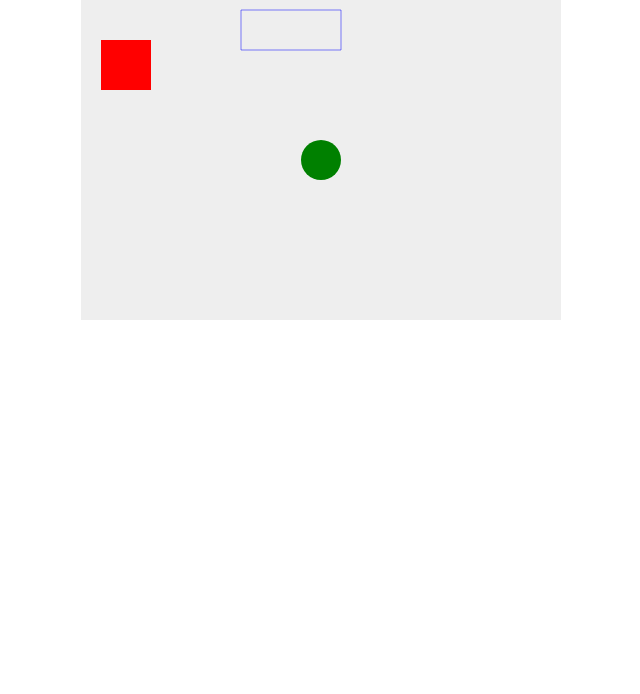
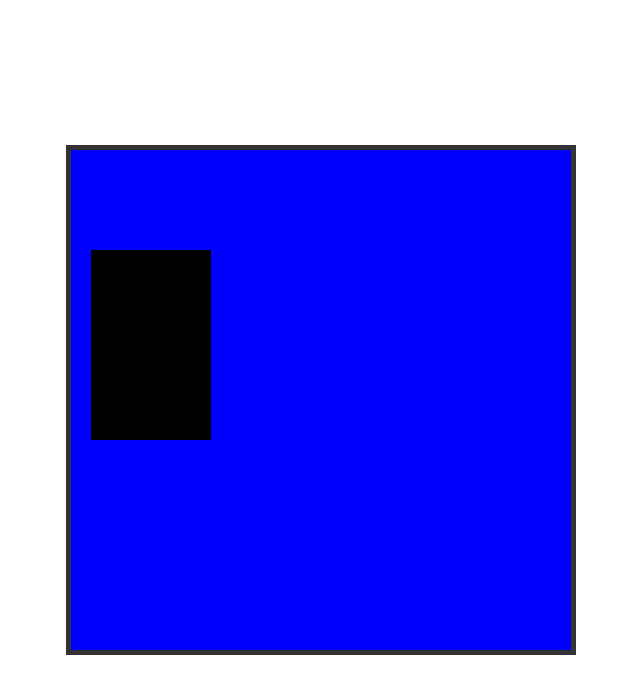
Before and after one commit to DreamersJS/game, a plain HTML site: page index.html in a window 1280 px wide. Shown: the whole page, without its empty margins (319-959 px from the left). Drawn offline with Linux system fonts and the light colour scheme.

Commit message:
add: movement

```diff
--- a/index.html
+++ b/index.html
@@ -3,34 +3,13 @@
 <head>
     <meta charset="utf-8" />
     <title>Gamedev Canvas Workshop - lesson 1: create the Canvas and draw on it</title>
-    <style>* { padding: 0; margin: 0; } canvas { background: #eee; display: block; margin: 0 auto; }</style>
+    <link rel="stylesheet" href="style.css">
 </head>
 <body>
 
 <canvas id="myCanvas" width="480" height="320"></canvas>
 
-<script>
-    var canvas = document.getElementById("myCanvas");
-    var ctx = canvas.getContext("2d");
-
-    ctx.beginPath();
-    ctx.rect(20, 40, 50, 50);
-    ctx.fillStyle = "#FF0000";
-    ctx.fill();
-    ctx.closePath();
-
-    ctx.beginPath();
-    ctx.arc(240, 160, 20, 0, Math.PI*2, false);
-    ctx.fillStyle = "green";
-    ctx.fill();
-    ctx.closePath();
-
-    ctx.beginPath();
-    ctx.rect(160, 10, 100, 40);
-    ctx.strokeStyle = "rgba(0, 0, 255, 0.5)";
-    ctx.stroke();
-    ctx.closePath();
-</script>
+<script src="script.js"> </script>
 
 </body>
 </html>
--- /dev/null
+++ b/script.js
@@ -0,0 +1,82 @@
+window.addEventListener('load', function () {
+
+const canvas = document.getElementById("myCanvas");
+const ctx = canvas.getContext("2d");
+canvas.width = 500;
+canvas.height = 500;
+
+class InputHandler{
+    constructor(game){
+        this.game = game;
+        window.addEventListener('keydown', (event) => {
+            console.log(event);
+            console.log(this.game.keys);
+            if (((event.key === 'ArrowUp') || (event.key === 'ArrowDown')) && this.game.keys.indexOf(event.key) === -1){
+                this.game.keys.push(event.key);
+            }
+        window.addEventListener('keyup', (event) => {
+            if(this.game.keys.indexOf(event.key) > -1){
+                this.game.keys.splice(this.game.keys.indexOf(event.key), 1);
+            }
+        });
+
+        });
+    }
+}
+class Projecile{}
+class Particle{}
+class Player{
+    constructor(game){
+        this.game = game;
+        this.width = 120;
+        this.height = 190;
+        this.x = 20;
+        this.y = 100;
+        this.speedY = 0;
+        this.maxSpeed = 2;
+    }
+    update(){
+        if(this.game.keys.includes('ArrowUp')){
+            this.speedY = -1;
+        } else if(this.game.keys.includes('ArrowDown')){
+            this.speedY = 1;
+        } else {
+            this.speedY = 0;
+        }
+        this.y += this.speedY;
+    }
+
+    draw(context){
+        context.fillRect(this.x, this.y, this.width, this.height);
+    }
+}
+class Enemy{}
+class Layer{}
+class Background{}
+class UI{}
+class Game{
+    constructor(width, height){
+        this.width = width;
+        this.height = height;
+        this.player = new Player(this);
+        this.input= new InputHandler(this);
+        this.keys = [];
+    }
+    update(){
+        this.player.update();
+    }
+    draw(context){
+        this.player.draw(context);
+    }
+}
+
+const game = new Game(canvas.width, canvas.height);
+function animate(){
+    ctx.clearRect(0, 0, canvas.width, canvas.height);
+    game.update();
+    game.draw(ctx);
+    requestAnimationFrame(animate);
+}
+animate();
+
+})
--- /dev/null
+++ b/style.css
@@ -0,0 +1,18 @@
+* {
+    padding: 0;
+    margin: 0;
+    box-sizing: border-box;
+}
+
+canvas {
+    border: 5px solid #333;
+    position: absolute;
+    top: 50%;
+    left: 50%;
+    transform: translate(-50%, -50%);
+    background: blue;
+    max-width: 100%;
+    max-height: 100%;
+    display: block;
+    margin: 0 auto;
+}
```
